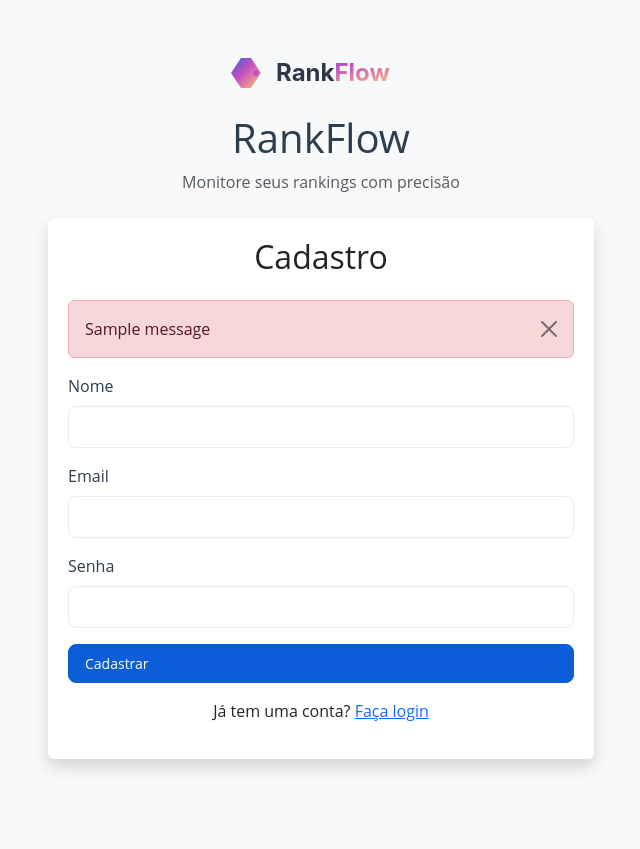
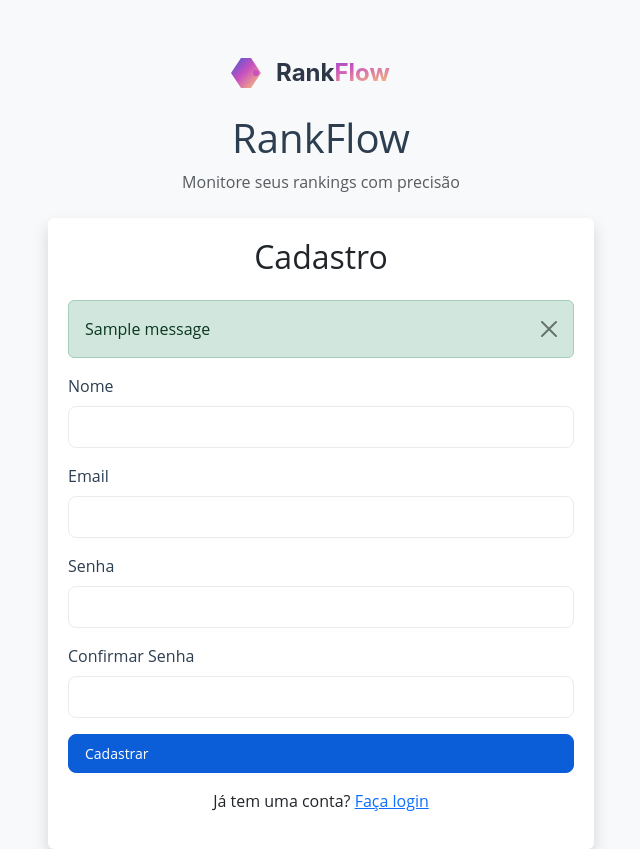
Before and after one commit to Gabrielnfranca/RankFlow_SEO, a Flask app: template templates/cadastro.html in a window 1280 px wide. Shown: the whole page, without its empty margins (319-959 px from the left). Before the commit the page ends 770 px from the top, so only its background shows below. Run offline with Flask 3, Linux system fonts and the light colour scheme; the template is opened without the code that fills it, so the values that code supplies are empty; tables that the repository leaves empty hold one stand-in row (values such as "Sample post"); one stand-in notice (Sample message) is shown.

Commit message:
Adiciona rota e template de cadastro

```diff
--- a/app.py
+++ b/app.py
@@ -250,6 +250,57 @@ def login():
         flash('Ocorreu um erro inesperado. Por favor, tente novamente.', 'error')
         return render_template('login.html'), 500
 
+@app.route('/cadastro', methods=['GET', 'POST'])
+def cadastro():
+    try:
+        if current_user.is_authenticated:
+            return redirect(url_for('dashboard'))
+
+        if request.method == 'POST':
+            nome = request.form.get('nome')
+            email = request.form.get('email')
+            senha = request.form.get('senha')
+            confirmar_senha = request.form.get('confirmar_senha')
+
+            # Validação dos campos
+            if not all([nome, email, senha, confirmar_senha]):
+                flash('Por favor, preencha todos os campos.', 'error')
+                return render_template('cadastro.html')
+
+            if senha != confirmar_senha:
+                flash('As senhas não coincidem.', 'error')
+                return render_template('cadastro.html')
+
+            # Verifica se o email já está em uso
+            usuario_existente = Usuario.query.filter_by(email=email).first()
+            if usuario_existente:
+                flash('Este email já está cadastrado.', 'error')
+                return render_template('cadastro.html')
+
+            # Cria o novo usuário
+            novo_usuario = Usuario(
+                nome=nome,
+                email=email,
+                senha=generate_password_hash(senha)
+            )
+
+            try:
+                db.session.add(novo_usuario)
+                db.session.commit()
+                flash('Cadastro realizado com sucesso! Por favor, faça login.', 'success')
+                return redirect(url_for('login'))
+            except Exception as e:
+                db.session.rollback()
+                logger.error(f"Erro ao criar usuário: {str(e)}")
+                flash('Erro ao criar usuário. Por favor, tente novamente.', 'error')
+                return render_template('cadastro.html')
+
+        return render_template('cadastro.html')
+    except Exception as e:
+        logger.error(f"Erro inesperado na rota de cadastro: {str(e)}", exc_info=True)
+        flash('Ocorreu um erro inesperado. Por favor, tente novamente.', 'error')
+        return render_template('cadastro.html'), 500
+
 @app.route('/logout')
 @login_required
 def logout():
--- a/templates/cadastro.html
+++ b/templates/cadastro.html
@@ -19,10 +19,10 @@
                 <div class="card shadow">
                     <div class="card-body">
                         <h2 class="text-center mb-4">Cadastro</h2>
-                        {% with messages = get_flashed_messages() %}
+                        {% with messages = get_flashed_messages(with_categories=true) %}
                             {% if messages %}
-                                {% for message in messages %}
-                                    <div class="alert alert-danger alert-dismissible fade show" role="alert">
+                                {% for category, message in messages %}
+                                    <div class="alert alert-{{ category }} alert-dismissible fade show" role="alert">
                                         {{ message }}
                                         <button type="button" class="btn-close" data-bs-dismiss="alert" aria-label="Close"></button>
                                     </div>
@@ -42,6 +42,10 @@
                                 <label for="senha" class="form-label">Senha</label>
                                 <input type="password" class="form-control" id="senha" name="senha" required>
                             </div>
+                            <div class="mb-3">
+                                <label for="confirmar_senha" class="form-label">Confirmar Senha</label>
+                                <input type="password" class="form-control" id="confirmar_senha" name="confirmar_senha" required>
+                            </div>
                             <div class="d-grid gap-2">
                                 <button type="submit" class="btn btn-primary">Cadastrar</button>
                             </div>
```
